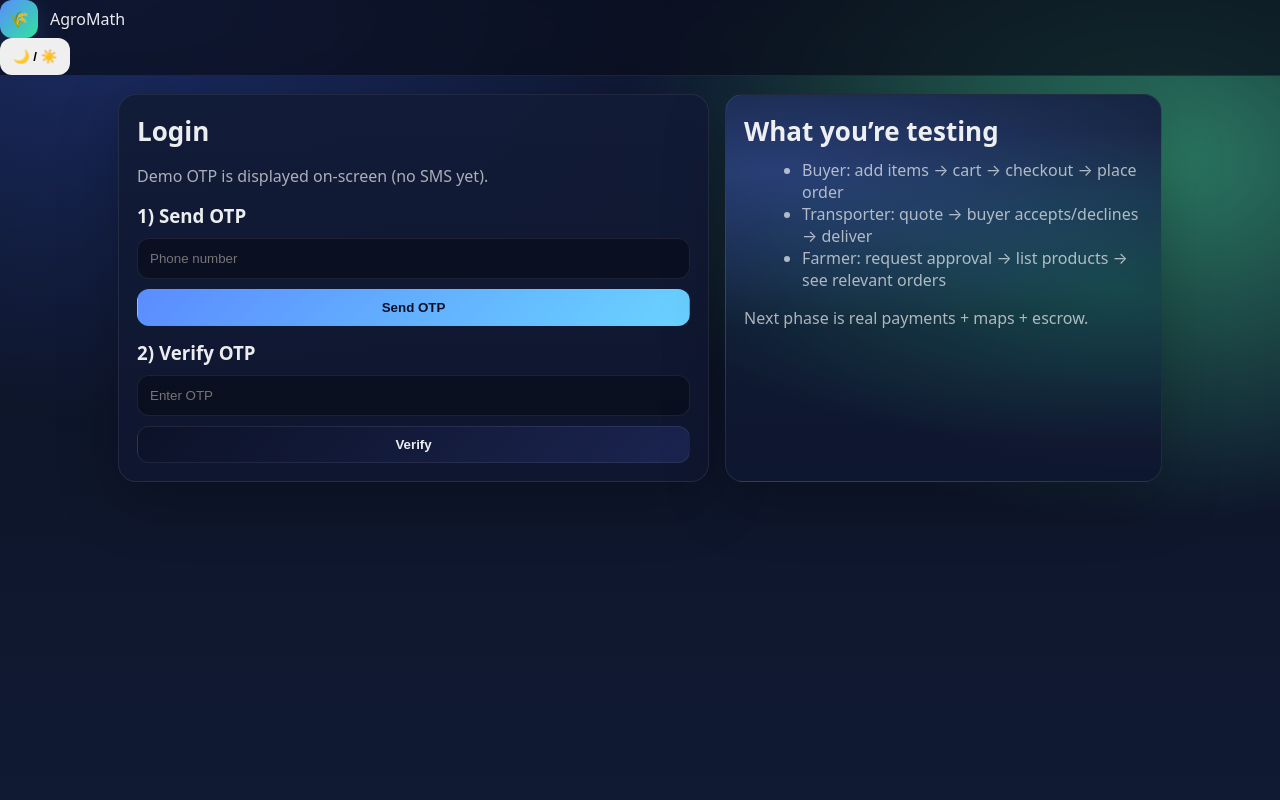
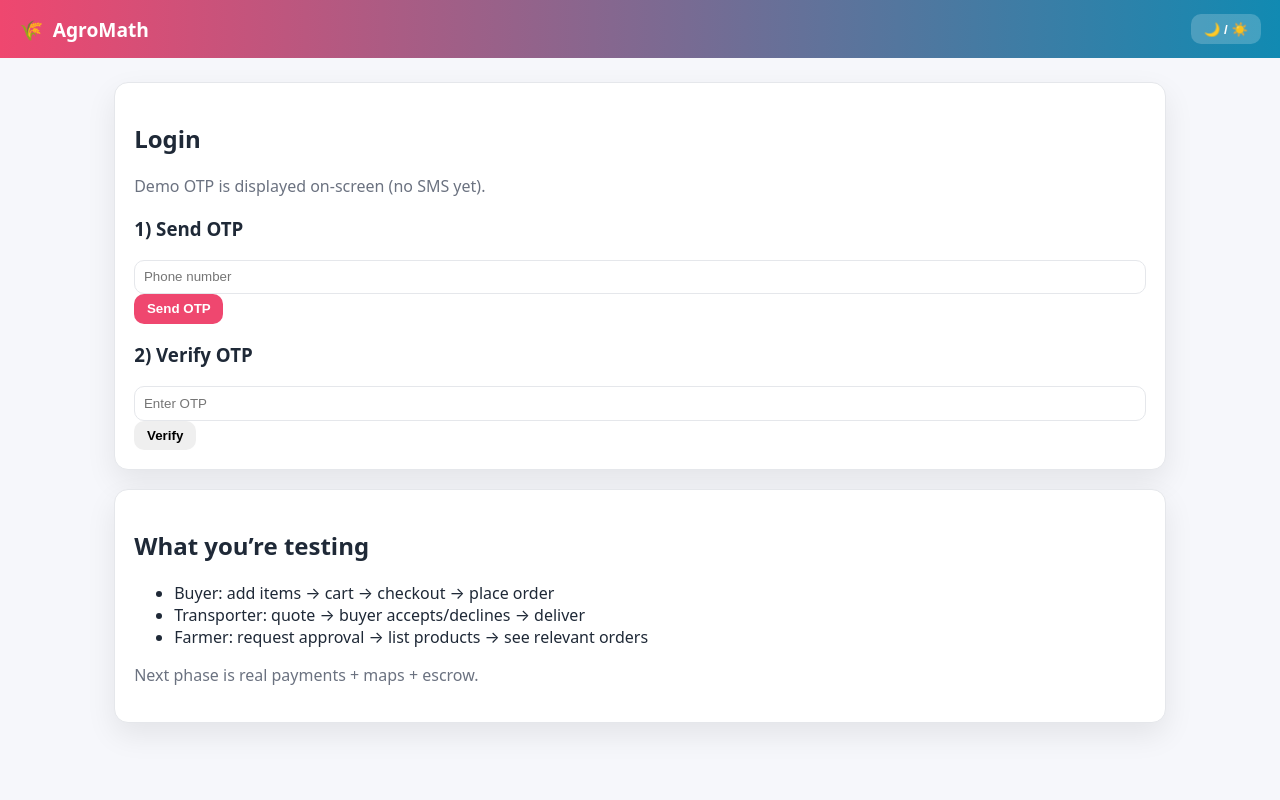
Before and after one commit to tonyorjime-cloud/agromath-mvp, a Flask app: page /login in a window 1280 px wide. Run offline with Flask 3, Linux system fonts and the light colour scheme; some libraries are stand-ins or nearby versions.

Commit message:
Phase 1: market bell notifications + brighter mature UI

```diff
--- a/static/style.css
+++ b/static/style.css
@@ -1,228 +1,196 @@
-:root{
-  --bg1:#0b1020;
-  --bg2:#101a33;
-  --card:#121b36;
-  --card2:#0f1730;
-  --line:rgba(255,255,255,.08);
-  --text:rgba(255,255,255,.92);
-  --muted:rgba(255,255,255,.65);
-  --good:#2ee59d;
-  --warn:#ffcc66;
-  --bad:#ff5c7a;
-  --primary:#5b8cff;
-  --dark:#0c1228;
+/* =========================
+   THEME VARIABLES
+========================= */
+
+:root {
+  --bg: #f6f7fb;
+  --card: #ffffff;
+  --text: #1f2937;
+  --muted: #6b7280;
+
+  --primary: #ef476f;     /* coral red */
+  --secondary: #ffd166;   /* warm yellow */
+  --accent: #118ab2;      /* cool blue */
+
+  --border: #e5e7eb;
+  --shadow: rgba(0,0,0,0.08);
 }
 
-*{box-sizing:border-box}
-body{
-  margin:0;
-  color:var(--text);
-  font-family: ui-sans-serif, system-ui, -apple-system, Segoe UI, Roboto, Arial, "Apple Color Emoji","Segoe UI Emoji";
-  background: radial-gradient(1200px 700px at 10% 0%, #1b2d67 0%, transparent 60%),
-              radial-gradient(900px 600px at 90% 20%, #2b7a63 0%, transparent 60%),
-              linear-gradient(180deg, var(--bg1), var(--bg2));
-  min-height:100vh;
+[data-theme="dark"] {
+  --bg: #0f172a;
+  --card: #111827;
+  --text: #e5e7eb;
+  --muted: #9ca3af;
+
+  --primary: #f472b6;     /* soft pink */
+  --secondary: #fb7185;   /* cool red */
+  --accent: #38bdf8;      /* calm blue */
+
+  --border: #1f2937;
+  --shadow: rgba(0,0,0,0.4);
 }
 
-a{color:inherit; text-decoration:none}
-.container{max-width:1080px;margin:0 auto;padding:18px}
-.topbar{
-  position:sticky;top:0;z-index:10;
-  background:rgba(10,14,28,.72);
-  backdrop-filter: blur(10px);
-  border-bottom:1px solid var(--line);
-}
-.row{display:flex;gap:12px;align-items:center}
-.space{justify-content:space-between}
-.right{justify-content:flex-end}
-.inline{display:inline-flex;gap:10px;align-items:center}
+/* =========================
+   GLOBAL
+========================= */
 
-.brand{display:flex;gap:12px;align-items:center}
-.logo{
-  width:38px;height:38px;border-radius:12px;
-  display:flex;align-items:center;justify-content:center;
-  background: linear-gradient(135deg, var(--primary), #2ee59d);
-  color:#091029;font-weight:900;
-  box-shadow: 0 10px 30px rgba(91,140,255,.25);
-}
-.brandname{font-weight:800;letter-spacing:.2px}
-.tag{font-size:12px;color:var(--muted)}
-
-.nav{display:flex;gap:14px;align-items:center}
-.navlink{font-size:14px;color:var(--muted)}
-.navlink:hover{color:var(--text)}
-
-.card{
-  background: linear-gradient(180deg, rgba(18,27,54,.92), rgba(15,23,48,.92));
-  border:1px solid var(--line);
-  border-radius:18px;
-  padding:18px;
-  box-shadow: 0 18px 60px rgba(0,0,0,.25);
-}
-.hero{
-  background: radial-gradient(900px 260px at 10% 20%, rgba(91,140,255,.32), transparent 60%),
-              radial-gradient(800px 260px at 90% 50%, rgba(46,229,157,.22), transparent 60%),
-              linear-gradient(180deg, rgba(18,27,54,.95), rgba(15,23,48,.95));
-}
-.grid2{display:grid;grid-template-columns:1.15fr .85fr;gap:16px}
-.grid3{display:grid;grid-template-columns:1fr 1fr .9fr;gap:12px;align-items:end}
-@media (max-width: 980px){
-  .grid2,.grid3{grid-template-columns:1fr}
+* {
+  box-sizing: border-box;
 }
 
-h2{margin:0 0 6px 0;font-size:26px}
-h3{margin:0 0 10px 0}
-h4{margin:10px 0 8px 0}
-.m0{margin:0}
-.small{font-size:12px}
-.muted{color:var(--muted)}
-.strong{font-weight:800}
-
-.stack{display:flex;flex-direction:column;gap:10px}
-.spacer{height:14px}
-.w100{width:100%}
-
-input, select{
-  width:100%;
-  padding:12px 12px;
-  border-radius:12px;
-  border:1px solid var(--line);
-  background: rgba(8,12,26,.65);
-  color:var(--text);
-  outline:none;
-}
-input:focus, select:focus{border-color: rgba(91,140,255,.65)}
-.qty{width:76px}
-
-.lbl{font-size:12px;color:var(--muted)}
-
-.btn{
-  border:1px solid transparent;
-  padding:10px 12px;
-  border-radius:12px;
-  cursor:pointer;
-  font-weight:700;
-  transition: transform .05s ease, filter .15s ease, background .2s ease;
-}
-.btn:active{transform: translateY(1px)}
-.btn-primary{
-  background: linear-gradient(135deg, var(--primary), #6ad3ff);
-  color:#0a1025;
-}
-.btn-dark{
-  background: linear-gradient(135deg, #0c1228, #1b2450);
-  border-color: var(--line);
+body {
+  margin: 0;
+  font-family: system-ui, -apple-system, Segoe UI, Roboto, sans-serif;
+  background: var(--bg);
   color: var(--text);
 }
-.btn-ghost{
-  background: rgba(8,12,26,.35);
-  border-color: var(--line);
+
+a {
+  text-decoration: none;
+  color: inherit;
+}
+
+.container {
+  max-width: 1100px;
+  margin: auto;
+  padding: 1.5rem;
+}
+
+/* =========================
+   TOP BAR
+========================= */
+
+.topbar {
+  background: linear-gradient(
+    90deg,
+    var(--primary),
+    var(--accent)
+  );
+  color: white;
+  padding: 0.9rem 1.2rem;
+  display: flex;
+  align-items: center;
+  justify-content: space-between;
+}
+
+.brand {
+  display: flex;
+  align-items: center;
+  gap: 0.6rem;
+  font-weight: 700;
+  font-size: 1.2rem;
+}
+
+.top-actions {
+  display: flex;
+  gap: 0.5rem;
+}
+
+/* =========================
+   CARDS / BEAMS
+========================= */
+
+.card {
+  background: var(--card);
+  border-radius: 14px;
+  padding: 1.2rem;
+  margin-bottom: 1.2rem;
+  box-shadow: 0 12px 30px var(--shadow);
+  border: 1px solid var(--border);
+}
+
+.card.highlight {
+  border-left: 6px solid var(--primary);
+}
+
+/* =========================
+   BUTTONS
+========================= */
+
+.btn {
+  border: none;
+  border-radius: 10px;
+  padding: 0.45rem 0.8rem;
+  font-weight: 600;
+  cursor: pointer;
+}
+
+.btn-primary {
+  background: var(--primary);
+  color: white;
+}
+
+.btn-secondary {
+  background: var(--secondary);
+  color: #1f2937;
+}
+
+.btn-ghost {
+  background: transparent;
+  color: white;
+}
+
+.btn-light {
+  background: var(--card);
+  color: var(--text);
+  border: 1px solid var(--border);
+}
+
+.btn-toggle {
+  background: rgba(255,255,255,0.2);
+  color: white;
+}
+
+/* =========================
+   TEXT HELPERS
+========================= */
+
+.muted {
+  color: var(--muted);
+}
+
+.small {
+  font-size: 0.85rem;
+}
+
+.strong {
+  font-weight: 700;
+}
+
+/* =========================
+   ORDER LIST
+========================= */
+
+.order-card {
+  background: linear-gradient(
+    180deg,
+    var(--card),
+    rgba(0,0,0,0.02)
+  );
+  border-radius: 12px;
+  padding: 1rem;
+  margin-bottom: 1rem;
+}
+
+.status {
+  font-weight: 700;
+  color: var(--accent);
+}
+
+/* =========================
+   FORMS
+========================= */
+
+input, select {
+  width: 100%;
+  padding: 0.55rem;
+  border-radius: 10px;
+  border: 1px solid var(--border);
+  background: var(--card);
   color: var(--text);
 }
-.btn:hover{filter: brightness(1.08)}
 
-.toast{
-  border:1px solid var(--line);
-  background: rgba(8,12,26,.55);
-  padding:10px 12px;
-  border-radius:14px;
-  margin-bottom:10px;
+input:focus {
+  outline: none;
+  border-color: var(--primary);
 }
-.toast.ok{border-color: rgba(46,229,157,.45)}
-.toast.danger{border-color: rgba(255,92,122,.55)}
-.toast.warn{border-color: rgba(255,204,102,.55)}
-
-.demo-otp{
-  padding:12px;
-  border-radius:14px;
-  border:1px dashed rgba(255,255,255,.18);
-  background: rgba(8,12,26,.35);
-}
-
-.list{margin:10px 0 0 18px;color:var(--muted)}
-.pillrow{display:flex;gap:10px;flex-wrap:wrap;margin-top:12px}
-.pill{
-  font-size:12px;
-  padding:6px 10px;
-  border-radius:999px;
-  border:1px solid var(--line);
-  background: rgba(8,12,26,.35);
-  color:var(--muted);
-}
-
-.table{border:1px solid var(--line);border-radius:14px;overflow:hidden}
-.thead,.trow{display:grid;grid-template-columns:1.3fr .8fr .7fr 1.1fr;gap:10px;align-items:center}
-.thead{
-  padding:10px 12px;
-  background: rgba(8,12,26,.55);
-  color:var(--muted);
-  font-size:12px;
-}
-.trow{
-  padding:12px;
-  border-top:1px solid var(--line);
-}
-.orders{display:flex;flex-direction:column;gap:12px;margin-top:10px}
-.order-card{
-  border:1px solid var(--line);
-  border-radius:16px;
-  padding:14px;
-  background: rgba(8,12,26,.35);
-}
-.status{
-  font-size:12px;
-  padding:6px 10px;
-  border-radius:999px;
-  border:1px solid var(--line);
-  color:var(--muted);
-  background: rgba(8,12,26,.35);
-  white-space:nowrap;
-}
-.summary{
-  margin-top:10px;
-  border-top:1px solid var(--line);
-  padding-top:10px;
-}
-.sumrow{
-  display:flex;justify-content:space-between;align-items:center;
-  padding:6px 0;
-}
-.minirow{
-  display:flex;justify-content:space-between;align-items:flex-start;
-  gap:12px;
-  padding:10px 0;
-  border-bottom:1px solid var(--line);
-}
-.minirow:last-child{border-bottom:none}
-
-.badge{
-  display:inline-block;
-  font-size:12px;
-  padding:5px 10px;
-  border-radius:999px;
-  border:1px solid var(--line);
-  background: rgba(8,12,26,.35);
-  color: var(--muted);
-}
-.badge.accepted{border-color: rgba(46,229,157,.55); color: rgba(46,229,157,.95)}
-.badge.declined{border-color: rgba(255,92,122,.55); color: rgba(255,92,122,.95)}
-.badge.pending{border-color: rgba(255,204,102,.55); color: rgba(255,204,102,.95)}
-
-.footer{margin-top:22px;text-align:center}
-
-/* Simple toast for Phase-1 notifications */
-.toast{
-  position: fixed;
-  right: 16px;
-  bottom: 16px;
-  max-width: 340px;
-  background: rgba(20,24,33,.98);
-  color: #fff;
-  padding: 12px 14px;
-  border-radius: 14px;
-  box-shadow: 0 10px 30px rgba(0,0,0,.25);
-  z-index: 9999;
-  font-size: .95rem;
-  line-height: 1.25;
-}
-.toast a{color:#fff;text-decoration:underline}
```
Also changed, not shown: 3 other files.
